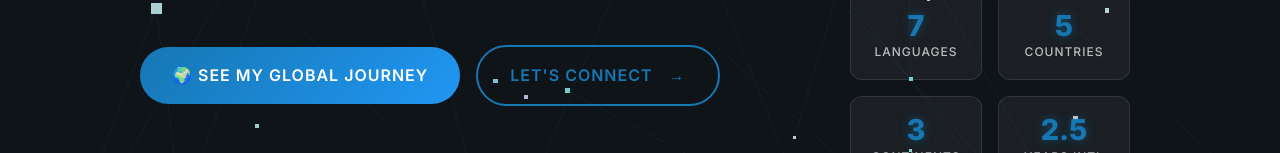
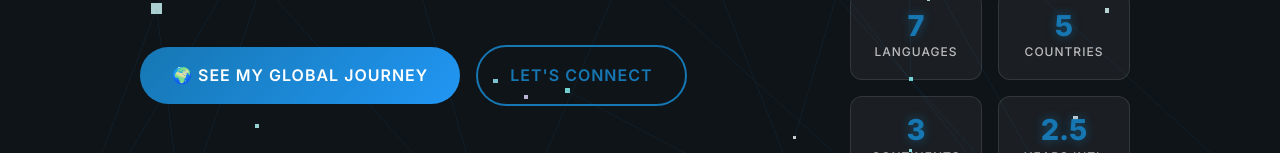
Before and after one commit to buyleyl/CV_Buyle, a plain HTML site: page index.html in a window 1280 px wide. Shown: the part 546-699 px from the top of the page. Drawn offline with nearby package versions, Linux system fonts and the light colour scheme; animation ran at ten frames a second.

Commit message:
new website frame_style

```diff
--- a/index.html
+++ b/index.html
@@ -1707,7 +1707,6 @@
                     </a>
                     <a href="#contact" class="hero-cta secondary hover-effect">
                         Let's Connect
-                        <span>→</span>
                     </a>
                 </div>
             </div>
@@ -2085,8 +2084,7 @@
         <div class="section-container">
             <div class="contact fade-in">
                 <h2 class="contact-title">Let's Build Bridges Together</h2>
-                <p class="contact-subtitle">Ready to turn your complex international challenges into aligned solutions?</p>
-                <div class="contact-links">
+                <p class="contact-subtitle">Ready to turn your complex international challenges into aligned solutions?</p>                <div class="contact-links">
                     <a href="mailto:berend.buyle@gmail.com" class="contact-link hover-effect">
                         📧 Email Me
                     </a>
```
